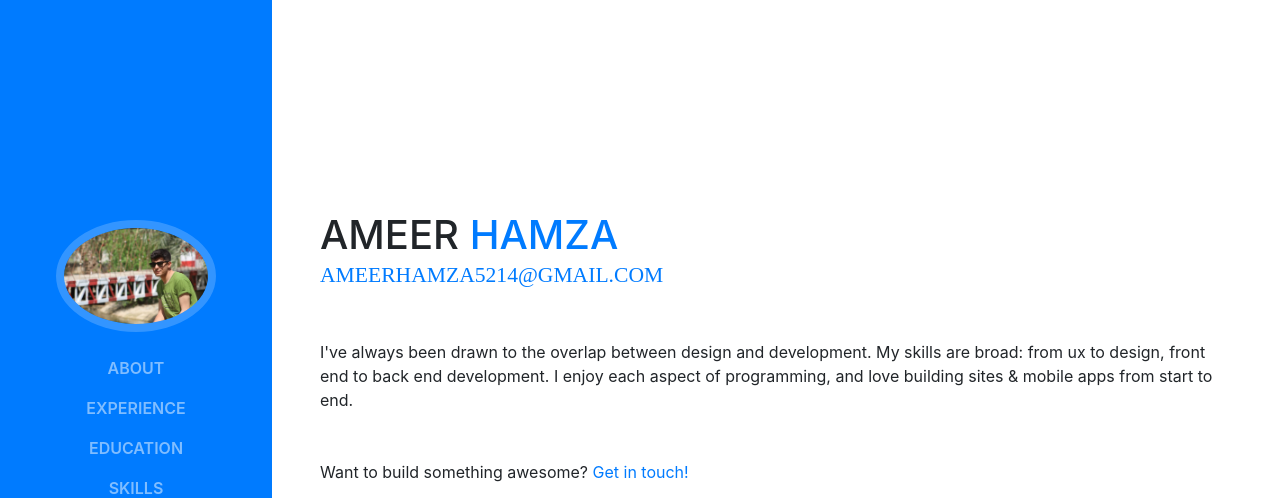
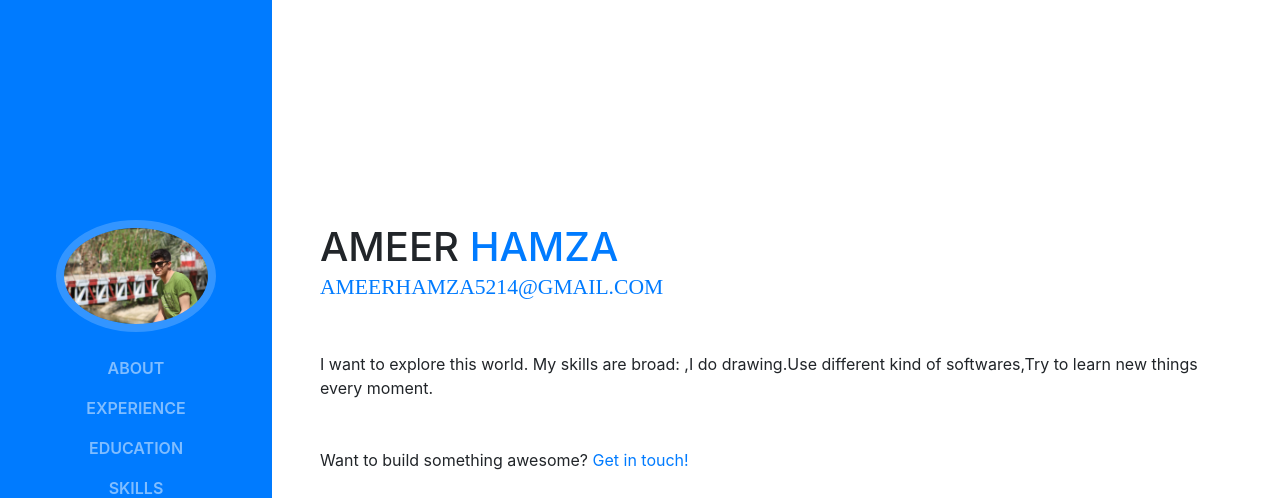
Before and after one commit to aameerhamza521/ameerhamza.cf, a website with bundled scripts: page index.html in a window 1280 px wide. Shown: the top 498 px of the page. Built offline with nearby package versions, Linux system fonts and the light colour scheme; a web font is replaced by a local one.

Commit message:
Update index.html

```diff
--- a/index.html
+++ b/index.html
@@ -72,7 +72,7 @@
             <!-- A-28 Gulistan Society, Quaidabad, Karachi, Pakistan· (+92) 332-2553887 · -->
             <a href="mailto:ameerhamza5214@gmail.com">ameerhamza5214@gmail.com</a>
           </div>
-          <p class="mb-5">I've always been drawn to the overlap between design and development. My skills are broad: from ux to design, front end to back end development. I enjoy each aspect of programming, and love building sites & mobile apps from start to end.</p>
+          <p class="mb-5">I want to explore this world. My skills are broad: ,I do drawing.Use different kind of softwares,Try to learn new things every moment.</p>
           <p class="mb-5">Want to build something awesome? <a href="mailto:ameerhamza5214@gmail.com">Get in touch!</a></p>
           <ul class="list-inline list-social-icons mb-0">
             <li class="list-inline-item">
```
